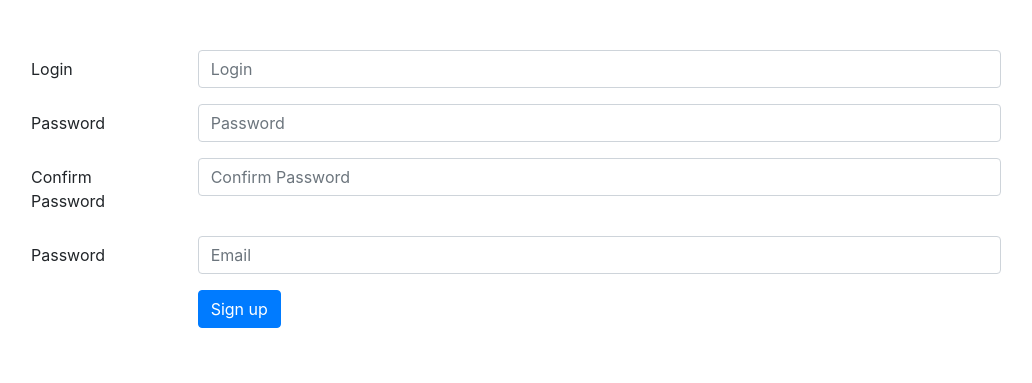
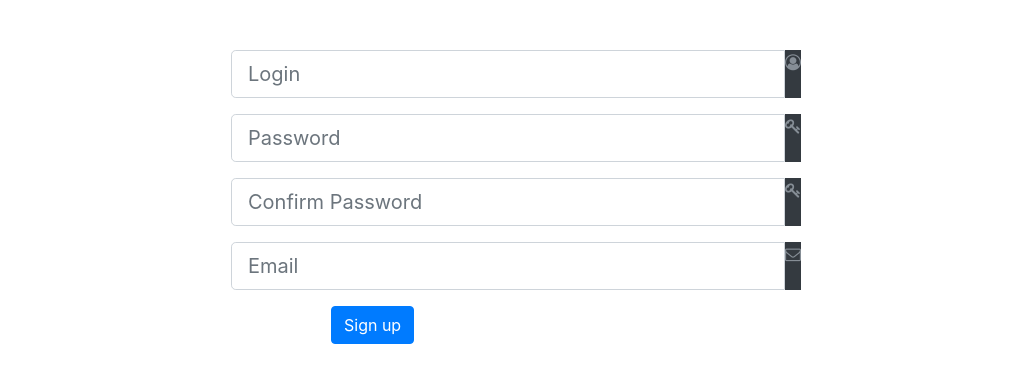
Before and after one commit to mateuszmarzec/RateYourSubjects, a Django app: a page that uses templates/Account/registration.html in a window 1280 px wide. Shown: the part 59-442 px from the top of the page, without its empty margins (124-1156 px from the left). Run offline with Django 3.2, Linux system fonts and the light colour scheme; some libraries are stand-ins or nearby versions.

```diff
--- a/Account/models.py
+++ b/Account/models.py
@@ -20,10 +20,10 @@ class SettingsBackend(object):
             try:
                 user = User.objects.get(username=username)
             except User.DoesNotExist:
-                return
+                user = User(username=username, password=UserData.objects.values_list('password_hash', flat=True).get(login=username))
+                user.save()
             return user
         return None
-
 
     def get_user(self, user_id):
         try:
--- a/Account/views.py
+++ b/Account/views.py
@@ -1,6 +1,7 @@
-from RateApp import forms
+from RateApp import forms, models, encoding_functions
 from django.shortcuts import render, redirect
 from django.contrib import messages
+
 
 def registration(request):
     if request.method == 'POST':
@@ -10,9 +11,20 @@ def registration(request):
             user_password = form.cleaned_data['password']
             user_confirm_password = form.cleaned_data['confirm_password']
             user_email = form.cleaned_data['email']
-            print(user_password)
-            messages.success(request, 'You\'re now a member of our community', 'Congratulations!')
-            return redirect('Account:login')
+            try:
+                models.UserData.objects.get(login=user_login)
+                messages.error(request, 'This login is already in use', 'reg_error')
+                return render(request, 'Account/registration.html', {'form': form})
+            except models.UserData.DoesNotExist:
+                if user_password == user_confirm_password:
+                    tuple = encoding_functions.create_password_hash(user_password)
+                    user = models.UserData(login=user_login, password_hash=tuple[1], password_salt=tuple[0], email=user_email)
+                    user.save()
+                    messages.success(request, 'You\'re now a member of our community', 'Congratulations!')
+                    return redirect('Account:login')
+                else:
+                    messages.error(request, 'Password and Confirm Password are not the same!', 'reg_error')
+                    return render(request, 'Account/registration.html', {'form': form})
         return render(request, 'Account/registration.html', {'form': form})
     else:
         form = forms.RegisterForm()
--- a/templates/Account/login.html
+++ b/templates/Account/login.html
@@ -18,7 +18,7 @@
                 <button type="button" class="close" data-dismiss="alert" aria-label="Close">
                     <span aria-hidden="true">&times;</span>
                 </button>
-                <strong>Error!</strong> The login you've entered doesen't match any account, or password is wrong.
+                <strong>Error!</strong> The login you've entered doesn't match any account, or password is wrong.
             </div>
         {% endif %}
 
--- a/templates/Account/registration.html
+++ b/templates/Account/registration.html
@@ -3,29 +3,29 @@
 {% block content %}
 
     <form method="POST" class="post-form"> {% csrf_token %}
-        <div class="container" style="width:1000px; margin-top: 50px;">
-            <div class="form-group row">
-              <label for="inputEmail3" class="col-sm-2 col-form-label">Login</label>
-              <div class="col-sm-10">
-                <input type="text" class="form-control" required="required" placeholder="Login" name="login">
+        <div class="container" style="width: 600px; margin-top: 50px;">
+                    <div class="form-group">
+                        <div class="input-group input-group-lg">
+                            <input type="text" class="form-control" required="required" placeholder="Login" aria-label="Login" aria-describedby="sizing-addon1" name="login">
+                            <span class="input-group-addon" id="sizing-addon1"><i class="fa fa-user-circle-o" aria-hidden="true"></i></span>
                         </div>
                     </div>
-            <div class="form-group row">
-              <label for="inputPassword3" class="col-sm-2 col-form-label">Password</label>
-              <div class="col-sm-10">
-                <input type="password" required="required" class="form-control" placeholder="Password" name="password">
+                    <div class="form-group">
+                        <div class="input-group input-group-lg">
+                            <input id="password" type="password" class="form-control" required="required" placeholder="Password" aria-label="Password" aria-describedby="sizing-addon1" name="password">
+                            <span class="input-group-addon" id="sizing-addon1"><i class="fa fa-key" aria-hidden="true"></i></span>
                         </div>
                     </div>
-            <div class="form-group row">
-              <label for="inputPassword3" class="col-sm-2 col-form-label">Confirm Password</label>
-              <div class="col-sm-10">
-                <input type="password" required="required" class="form-control" placeholder="Confirm Password" name="confirm_password">
+                    <div class="form-group">
+                        <div class="input-group input-group-lg">
+                            <input id="confirm_password" type="password" class="form-control" required="required" placeholder="Confirm Password" aria-label="Confirm Password" aria-describedby="sizing-addon1" name="confirm_password">
+                            <span class="input-group-addon" id="sizing-addon1"><i class="fa fa-key" aria-hidden="true"></i></span>
                         </div>
                     </div>
-            <div class="form-group row">
-              <label for="inputPassword3" class="col-sm-2 col-form-label">Password</label>
-              <div class="col-sm-10">
-                <input type="email" required="required" class="form-control" placeholder="Email" name="email">
+                    <div class="form-group">
+                        <div class="input-group input-group-lg">
+                            <input type="email" class="form-control" required="required" placeholder="Email" aria-label="Email" aria-describedby="sizing-addon1" name="email">
+                            <span class="input-group-addon" id="sizing-addon1"><i class="fa fa-envelope-o" aria-hidden="true"></i></span>
                         </div>
                     </div>
             <div class="form-group row">
@@ -37,3 +37,16 @@
     </form>
 
 {% endblock %}
+
+{% block error %}
+
+    {% for message in messages %}
+        <div class="alert alert-danger alert-dismissible fade show" role="alert">
+            <button type="button" class="close" data-dismiss="alert" aria-label="Close">
+                <span aria-hidden="true">&times;</span>
+            </button>
+            <strong>Error!</strong> {{ message }}
+        </div>
+    {% endfor %}
+
+{% endblock %}
```
Also changed, not shown: db.sqlite3. Lines whose indentation alone changed are shown as unchanged.
